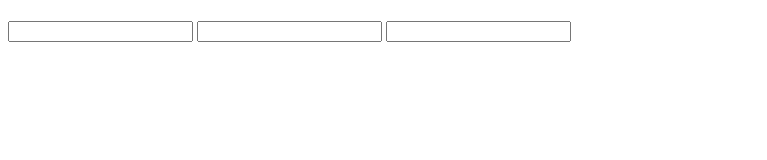
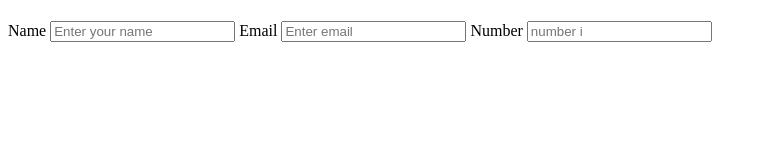
Before and after one commit to UlisesVil/Jurgen-Ulises-Repository, a plain HTML site: page index.html in a window 1280 px wide. Shown: the whole page, without its empty margins (0-767 px from the left). Drawn offline with Linux system fonts and the light colour scheme.

Commit message:
Update index.html

```diff
--- a/index.html
+++ b/index.html
@@ -9,10 +9,13 @@
   <body>
     <h1 id = "title"></h1>
     <p id = "explanation"></p>
-    <form id = survey-form>
-      <input id = "name" type = text>
-      <input id = "email" type = email>
-      <input id = "number" type = number>
+    <form id = "survey-form">
+      <label id="name-label" for="name">Name</label>
+        <input type="text" name="name" id="name" class="form-control" placeholder="Enter your name" required>
+      <label id="email-label" for="email">Email</label>
+        <input id = "email" type = "email" email="email" class="form-control" placeholder="Enter email" required>
+      <label id= "number-label" for="number">Number</label>
+        <input id = "number" type = "number" number= "number" class= "form-control" placeholder= "number i" required>
     </form>
     <script src="https://cdn.freecodecamp.org/testable-projects-fcc/v1/bundle.js"></script>
 
```
